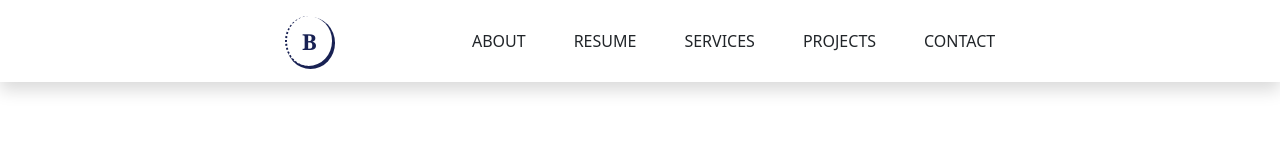
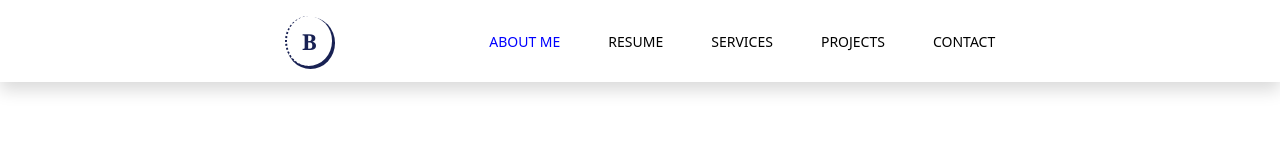
Before and after one commit to BMAsekunowo/Bmasekunowo.io, a plain HTML site: page index.html in a window 1280 px wide. Drawn offline with nearby package versions, Linux system fonts and the light colour scheme.

Commit message:
navbar active
navbar in view active

```diff
--- a/index.css
+++ b/index.css
@@ -23,3 +23,18 @@
 nav ul {
     margin: 0 20% 0 0;
 }
+
+.nav-link {
+    font-size: 14px;
+    color: #000;
+    text-decoration: none;
+    transition: 0.3s;
+}
+
+.nav-link:hover {
+    color: blue;
+}
+
+.nav-link.active {
+    color: blue;
+}
--- a/index.html
+++ b/index.html
@@ -8,6 +8,7 @@
     <link href="https://cdn.jsdelivr.net/npm/bootstrap@5.3.3/dist/css/bootstrap.min.css" rel="stylesheet" integrity="sha384-QWTKZyjpPEjISv5WaRU9OFeRpok6YctnYmDr5pNlyT2bRjXh0JMhjY6hW+ALEwIH" crossorigin="anonymous">
 
     <link rel="stylesheet" href="index.css">
+    <script src="index.js"></script>
 </head>
 <body class="">
     <nav class="d-flex justify-content-between px-5 py-3 align-items-center position-sticky-zindex shadow">
@@ -16,11 +17,11 @@
         </div>
 
         <ul class="d-flex list-unstyled gap-5 fs-6">
-            <li>ABOUT</li>
-            <li>RESUME</li>
-            <li>SERVICES</li>
-            <li>PROJECTS</li>
-            <li>CONTACT</li>
+            <li><a href="index.html" class="nav-link active">ABOUT ME</a></li>
+            <li><a href="" class="nav-link">RESUME</a></li>
+            <li><a href="" class="nav-link">SERVICES</a></li>
+            <li><a href="" class="nav-link">PROJECTS</a></li>
+            <li><a href="" class="nav-link">CONTACT</a></li>
         </ul>
     </nav>
 </body>
--- a/index.js
+++ b/index.js
@@ -0,0 +1,10 @@
+const currentLocation = window.location.href;
+const navLinks = document.querySelectorAll('.nav-link');
+
+navLinks.forEach(link => {
+  if (link.href === currentLocation) {
+    link.classList.add('active');
+  } else {
+    link.classList.remove('active');
+  }
+});
```
